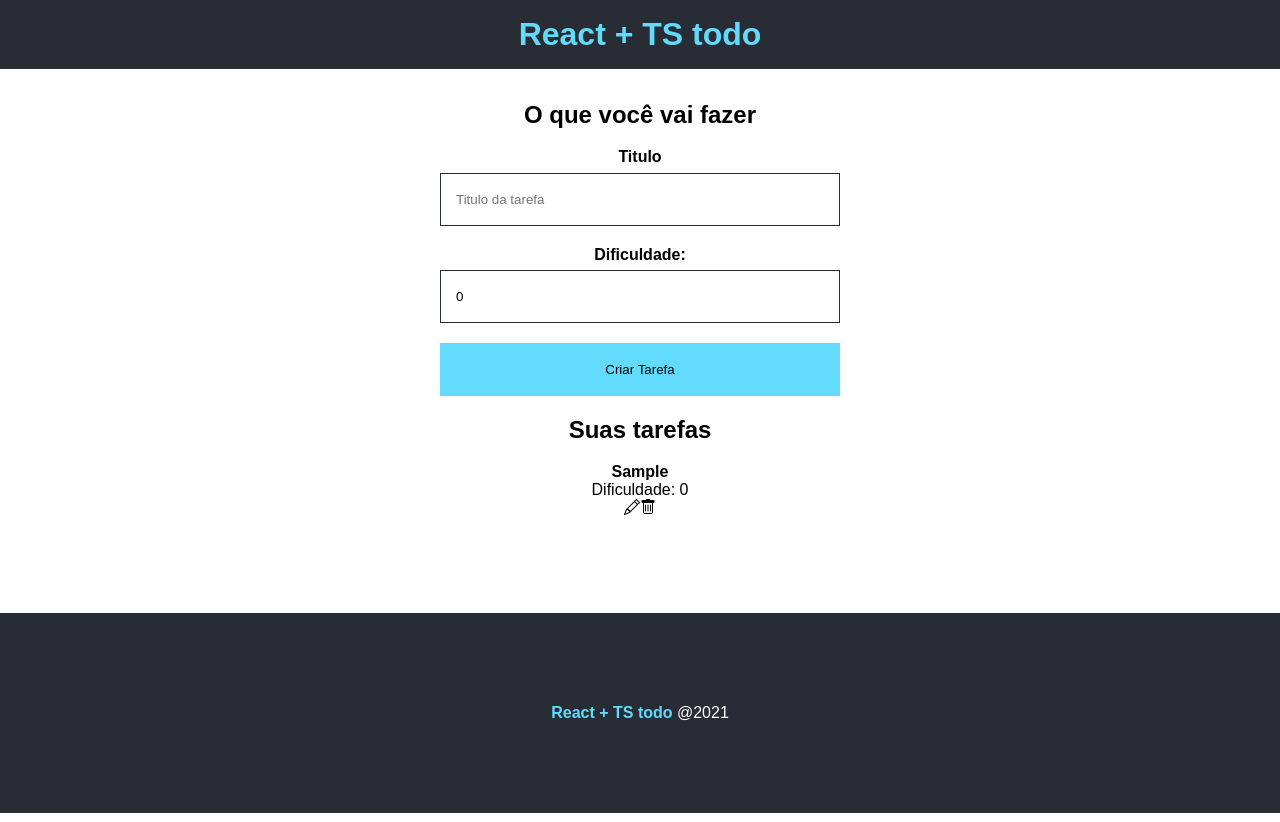
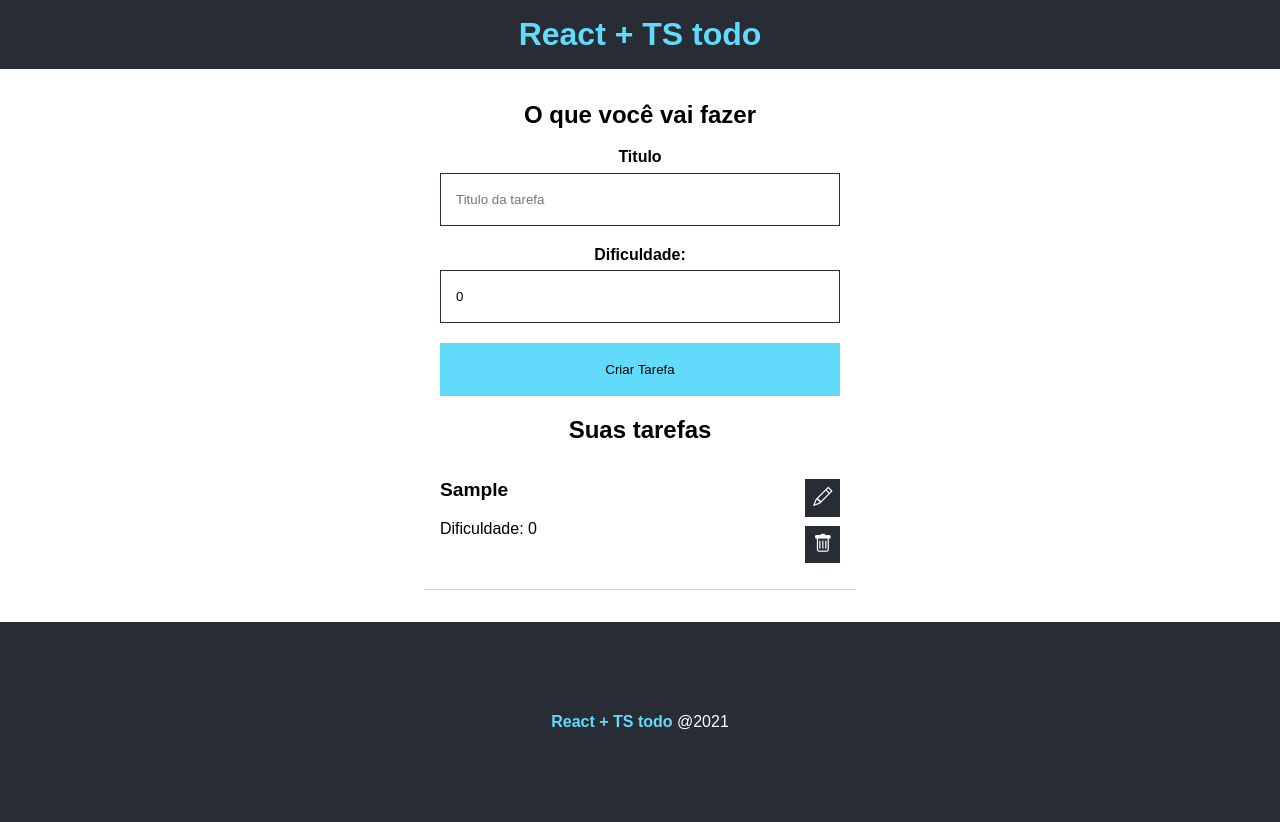
Before and after one commit to giclayne/todo-react, a React (Create React App) app: page / in a window 1280 px wide. Both pictures are taken after typing "Sample" into the empty fields and a click on the input "Criar Tarefa". Built offline with nearby package versions, Linux system fonts and the light colour scheme; the HTML template or start-up script is replaced by a standard one.

Commit message:
importando css

```diff
--- a/src/components/TaskList.tsx
+++ b/src/components/TaskList.tsx
@@ -13,12 +13,12 @@ const TaskList = ({ taskList }: Props) => {
     <>
       {taskList.length > 0 ? (
         taskList.map((task) => (
-          <div key={task.id}>
-            <div>
+          <div key={task.id} className={styles.task}>
+            <div className={styles.details}>
               <h4>{task.title}</h4>
               <p>Dificuldade: {task.difficulty}</p>
             </div>
-            <div>
+            <div className={styles.actions}>
               <i className='bi bi-pencil'></i>
               <i className='bi bi-trash'></i>
             </div>
```
